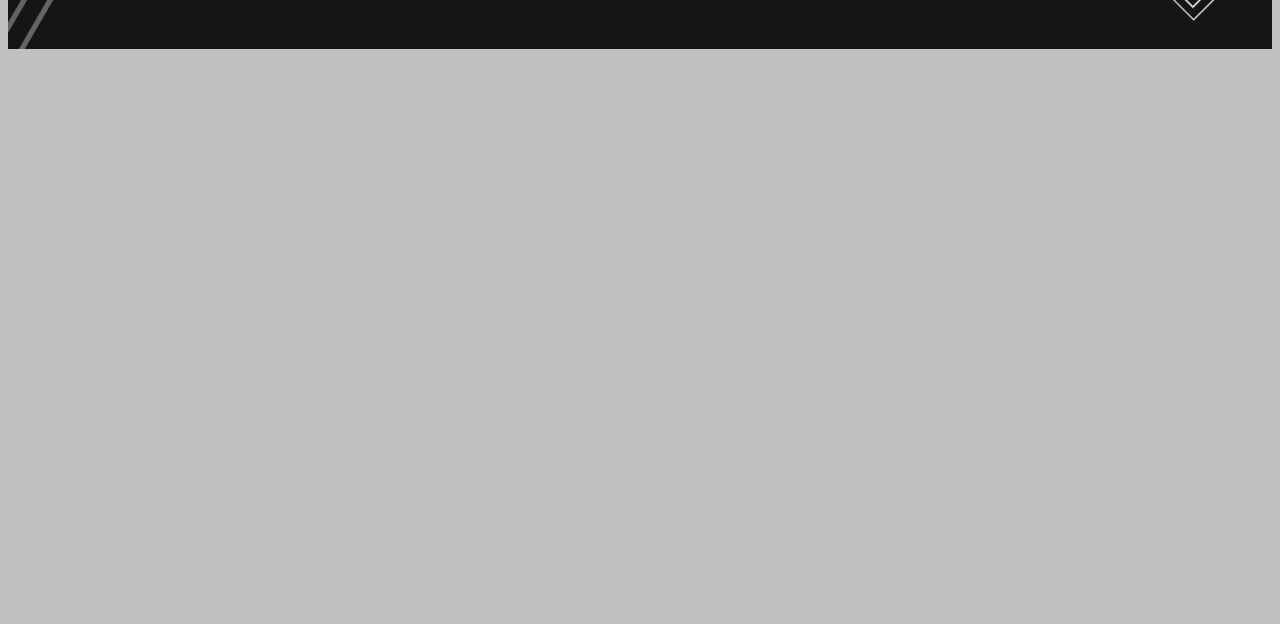
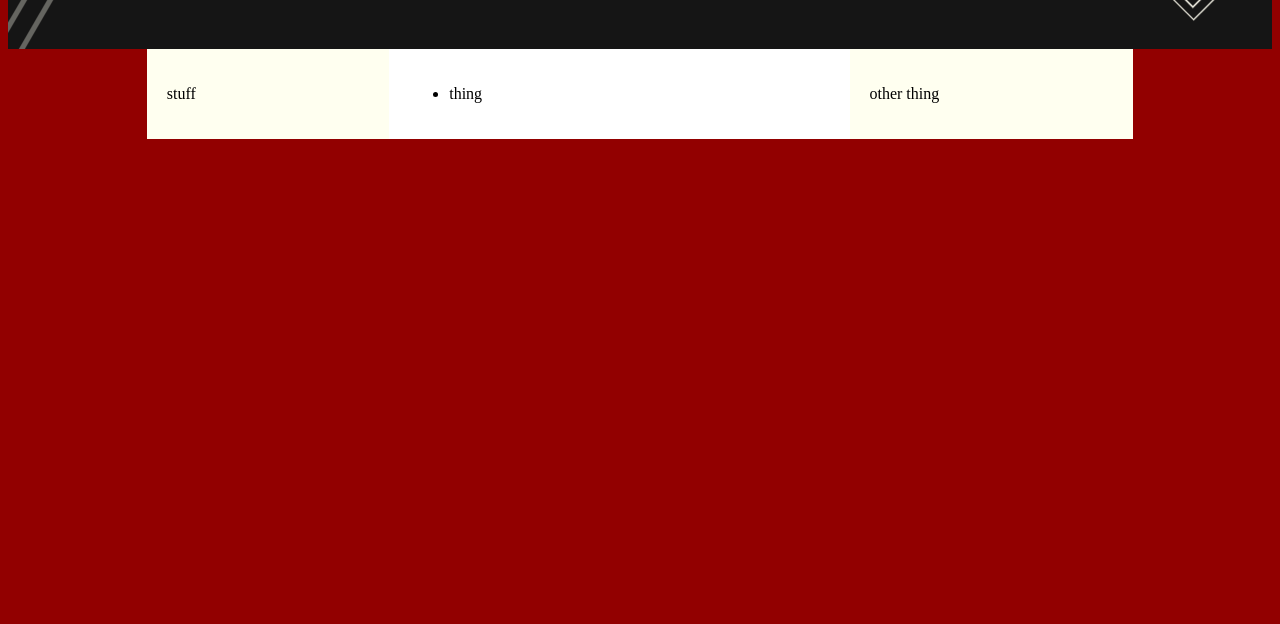
Before and after one commit to Yavic22/Yavic22.github.io, a plain HTML site: page index.html in a window 1280 px wide. Shown: the part 176-800 px from the top of the page. Drawn offline with Linux system fonts and the light colour scheme; a web font is replaced by a local one.

Commit message:
Add main page content and theming. Reestablish brand colors.

```diff
--- a/cs/index_style.css
+++ b/cs/index_style.css
@@ -6,7 +6,32 @@ h1 {
     color: white;
 }
 body {
-    background-color: silver;
+    background-color: #920000;
+}
+.main {
+    margin-left: 11%;
+    margin-right: 11%;
+    display: flex;
+    width: 78%;
+    flex-direction: row;
+}
+.left {
+    background-color: ivory;
+    order: 1;
+    flex-grow: 1;
+    padding: 2%;
+}
+.middle {
+    background-color: white;
+    order: 2;
+    flex-grow: 2;
+    padding: 2%;
+}
+.right {
+    background-color: ivory;
+    order: 3;
+    flex-grow: 1;
+    padding: 2%;
 }
 #hero {
     background-image: url('../images/Everett R Case - Hero.png');
--- a/index.html
+++ b/index.html
@@ -11,11 +11,20 @@
     <div id="home">
         <h1 id="hero">Everett R. Case</h1>
     </div>
-    <div class="left">
-    </div>
-    <div class="middle">
-    </div>
-    <div class="right">
+    <div class="main">
+        <div class="left">
+            <p>stuff</p>
+        </div>
+        <div class="middle">
+            <ul>
+                <li>
+                    thing
+                </li>
+            </ul>
+        </div>
+        <div class="right">
+            <p>other thing</p>
+        </div>
     </div>
 </body>
 </html>
```
